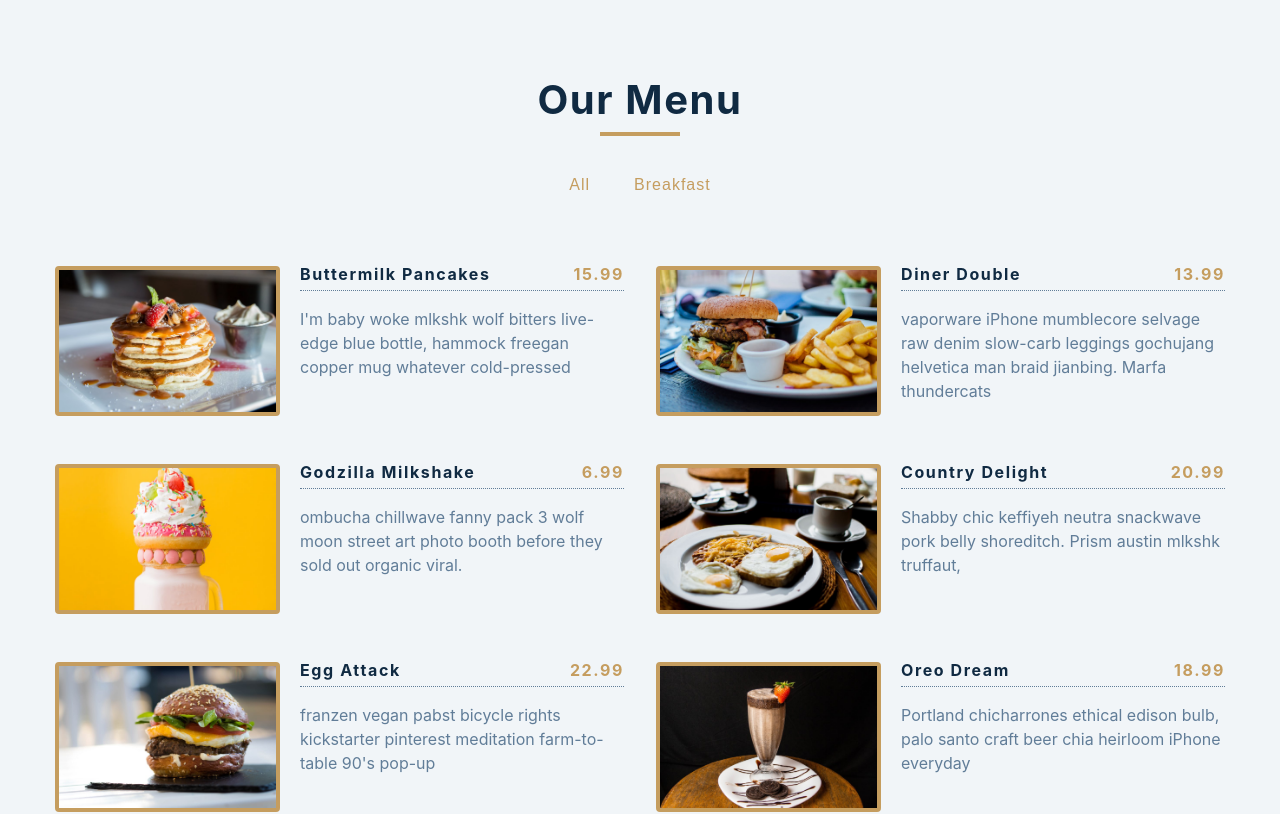
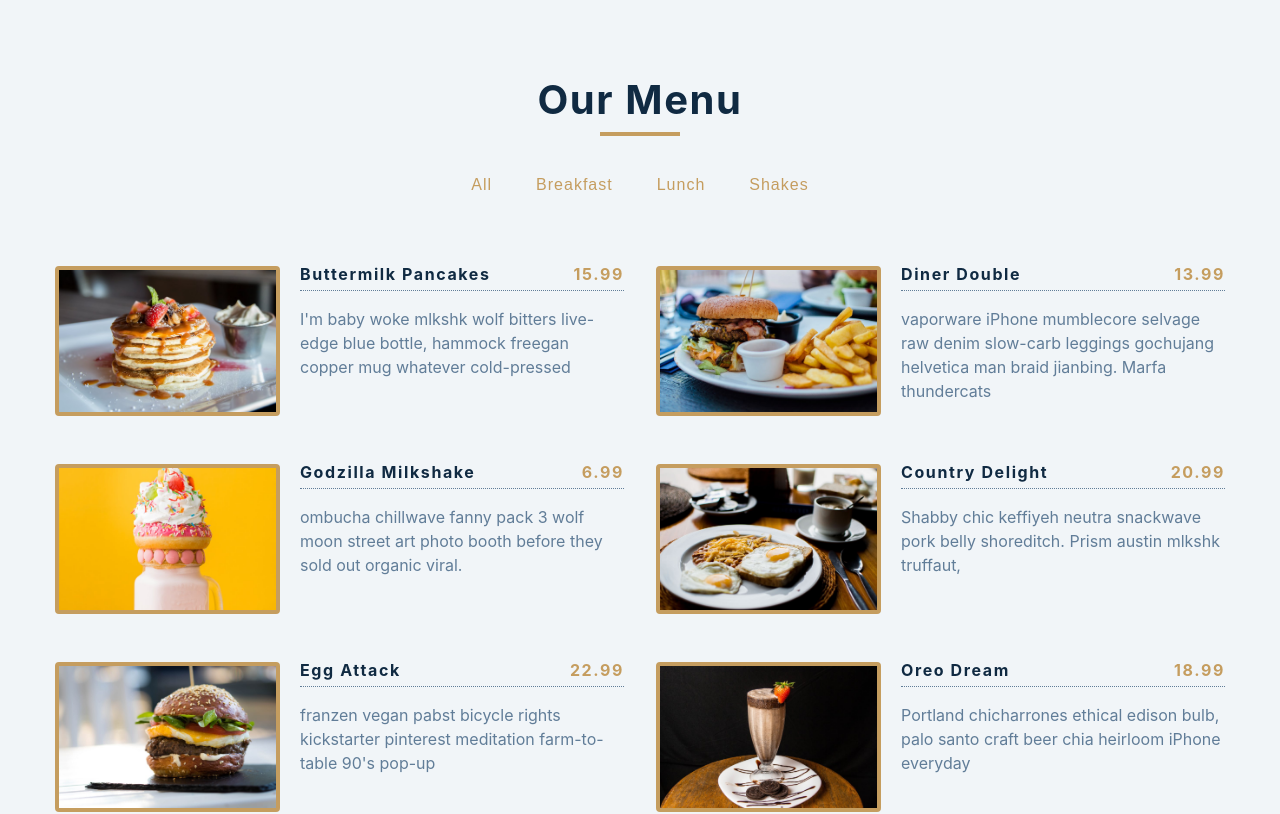
Before and after one commit to otiisaac199/Our-Menu-Project, a React (Create React App) app: page / in a window 1280 px wide. Shown: the top 814 px of the page. Built offline with nearby package versions, Linux system fonts and the light colour scheme.

Commit message:
features: use the map function to get all buttons

```diff
--- a/src/Categories.js
+++ b/src/Categories.js
@@ -3,12 +3,18 @@ import React from "react";
 const Categories = ({ filterItems, categories }) => {
   return (
     <div className="btn-container">
-      <button className="filter-btn" onClick={() => filterItems("all")}>
-        all
-      </button>
-      <button className="filter-btn" onClick={() => filterItems("breakfast")}>
-        breakfast
-      </button>
+      {categories.map((category, index) => {
+        return (
+          <button
+            type="button"
+            className="filter-btn"
+            key={index}
+            onClick={() => filterItems(category)}
+          >
+            {category}
+          </button>
+        );
+      })}
     </div>
   );
 };
```
